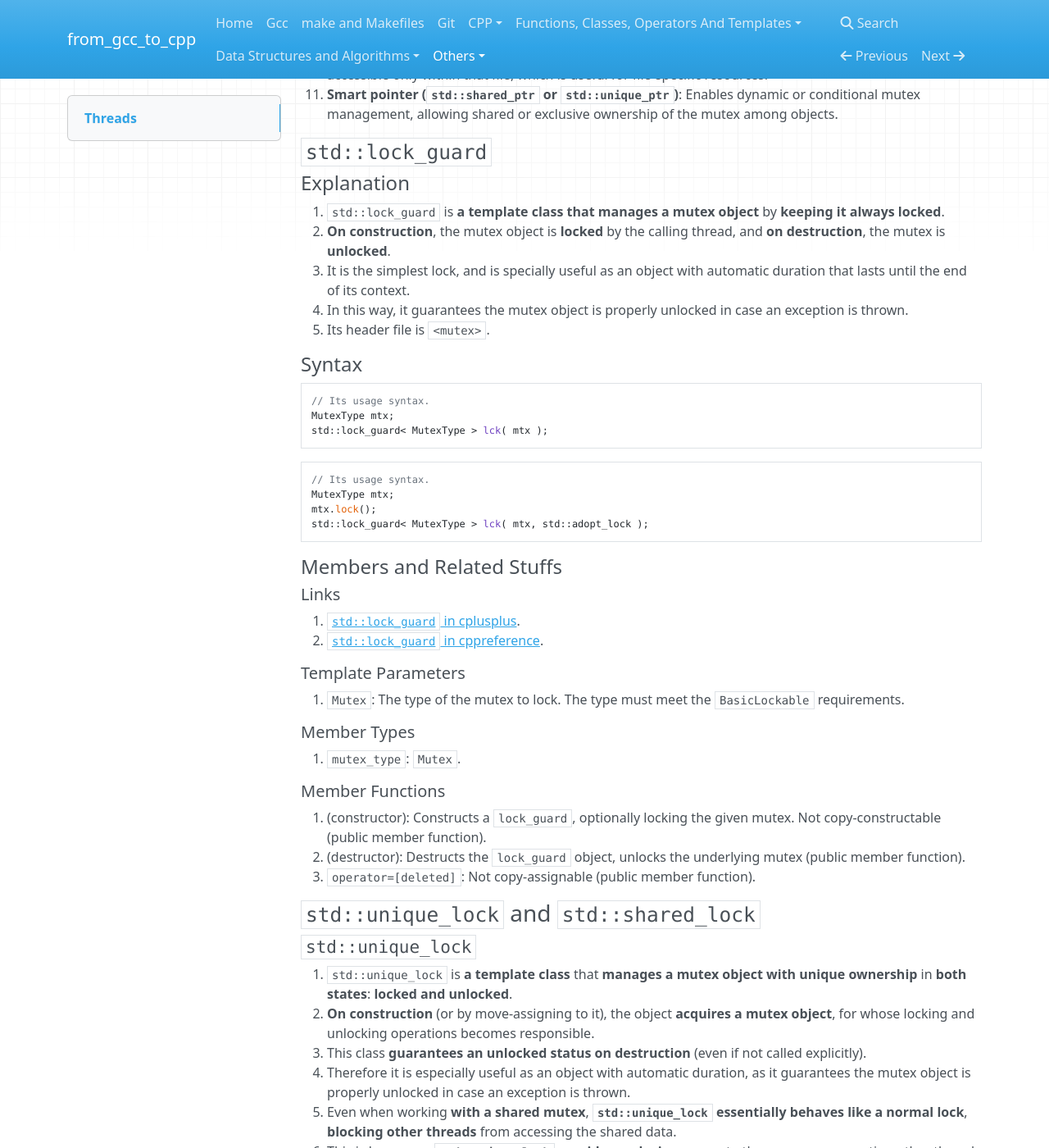
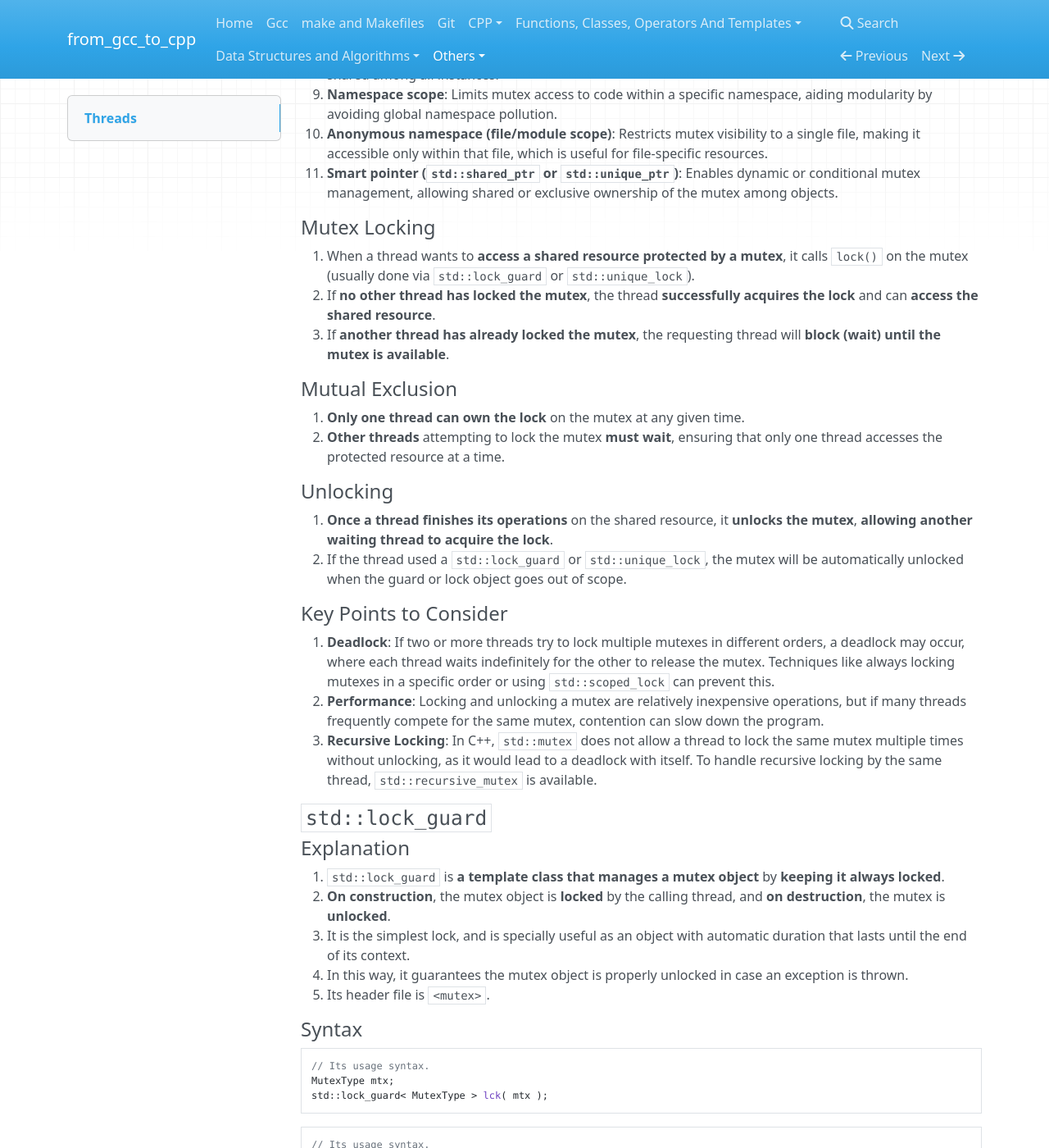
Before and after one commit to 0BananaBig0/from_gcc_to_cpp, an MkDocs documentation site: the page built from docs/Threads.md, in a window 1280 px wide and 1400 px high, scrolled down 14315 px. Shown: the whole window at 82% size. Built offline with MkDocs 1.6.1, drawn with Linux system fonts in a browser that asks for light colours; nearby versions of some CDN libraries; some of the changed text lies outside the part shown.

Commit message:
supplement

```diff
--- a/docs/Threads.md
+++ b/docs/Threads.md
@@ -57,6 +57,10 @@
       - [Nested Types](#nested-types)
       - [Member Functions](#member-functions-2)
     - [**Notes**](#notes-1)
+    - [Mutex Locking](#mutex-locking)
+    - [Mutual Exclusion](#mutual-exclusion)
+    - [Unlocking](#unlocking)
+    - [Key Points to Consider](#key-points-to-consider)
   - [`std::lock_guard`](#stdlock_guard)
     - [Explanation](#explanation-9)
     - [Syntax](#syntax-7)
@@ -549,7 +553,7 @@
 #### `std::mutex`
 
 1. A mutex is **a lockable object** that is designed to signal when critical sections of code need
-   exclusive access, **preventing other threads** with the same protection from **executing
+   **exclusive access**, **preventing other threads** with the same protection from **executing
    concurrently and access the same memory locations**.
 2. `std::mutex` objects provide **exclusive ownership** and **do not support recursivity** (i.e., a
    thread shall not `lock` a `std::mutex` it already owns) -- see `std::recursive_mutex` for an
@@ -710,6 +714,39 @@
    - **Smart pointer (`std::shared_ptr` or `std::unique_ptr`)**: Enables dynamic or conditional
      mutex management, allowing shared or exclusive ownership of the mutex among objects.
 
+#### Mutex Locking
+
+1. When a thread wants to **access a shared resource protected by a mutex**, it calls `lock()` on
+   the mutex (usually done via `std::lock_guard` or `std::unique_lock`).
+2. If **no other thread has locked the mutex**, the thread **successfully acquires the lock** and
+   can **access the shared resource**.
+3. If **another thread has already locked the mutex**, the requesting thread will **block (wait)
+   until the mutex is available**.
+
+#### Mutual Exclusion
+
+1. **Only one thread can own the lock** on the mutex at any given time.
+2. **Other threads** attempting to lock the mutex **must wait**, ensuring that only one thread
+   accesses the protected resource at a time.
+
+#### Unlocking
+
+1. **Once a thread finishes its operations** on the shared resource, it **unlocks the mutex**,
+   **allowing another waiting thread to acquire the lock**.
+2. If the thread used a `std::lock_guard` or `std::unique_lock`, the mutex will be automatically
+   unlocked when the guard or lock object goes out of scope.
+
+#### Key Points to Consider
+
+1. **Deadlock**: If two or more threads try to lock multiple mutexes in different orders, a deadlock
+   may occur, where each thread waits indefinitely for the other to release the mutex. Techniques
+   like always locking mutexes in a specific order or using `std::scoped_lock` can prevent this.
+2. **Performance**: Locking and unlocking a mutex are relatively inexpensive operations, but if many
+   threads frequently compete for the same mutex, contention can slow down the program.
+3. **Recursive Locking**: In C++, `std::mutex` does not allow a thread to lock the same mutex
+   multiple times without unlocking, as it would lead to a deadlock with itself. To handle recursive
+   locking by the same thread, `std::recursive_mutex` is available.
+
 ### `std::lock_guard`
 
 #### Explanation
```
